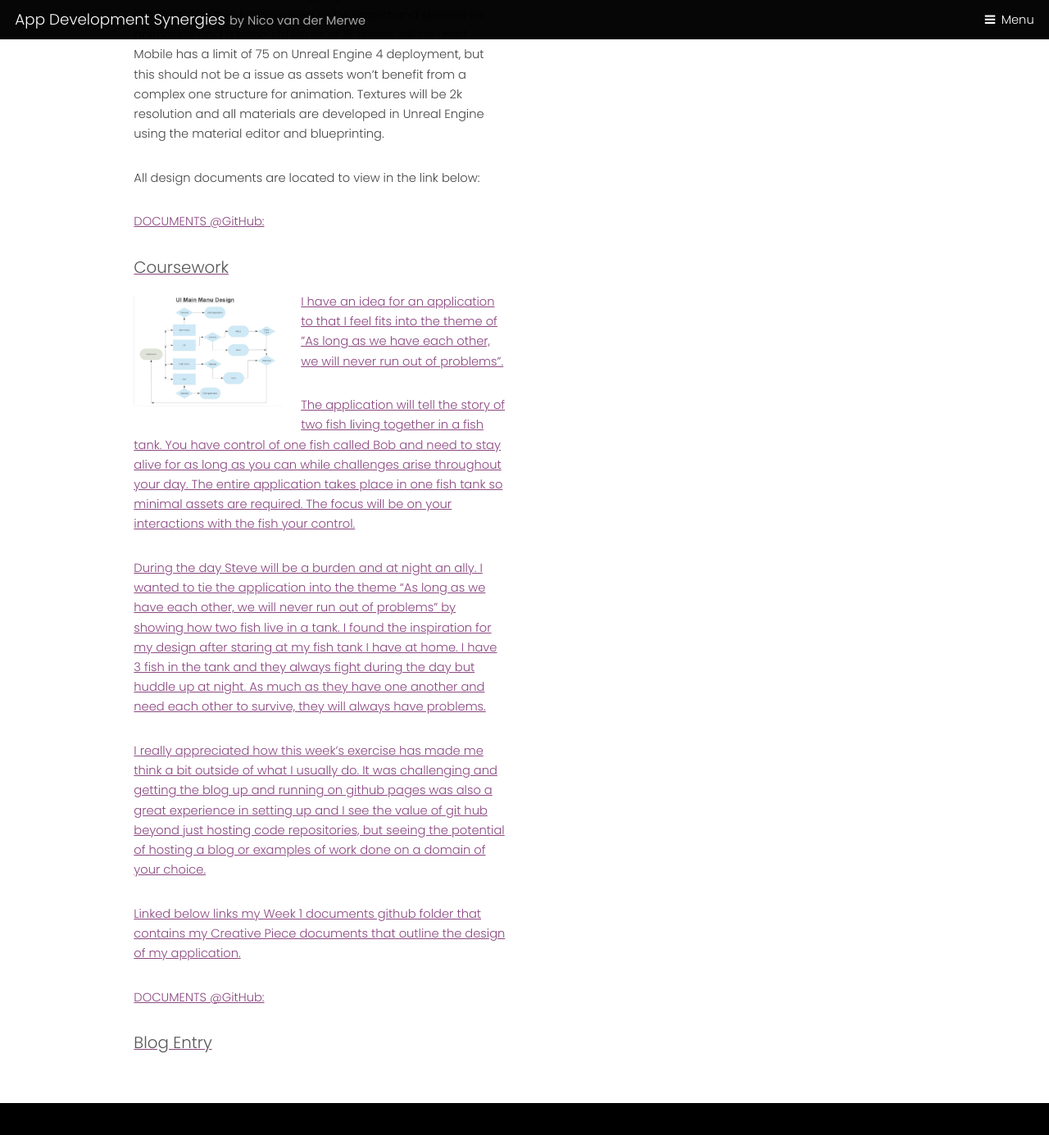
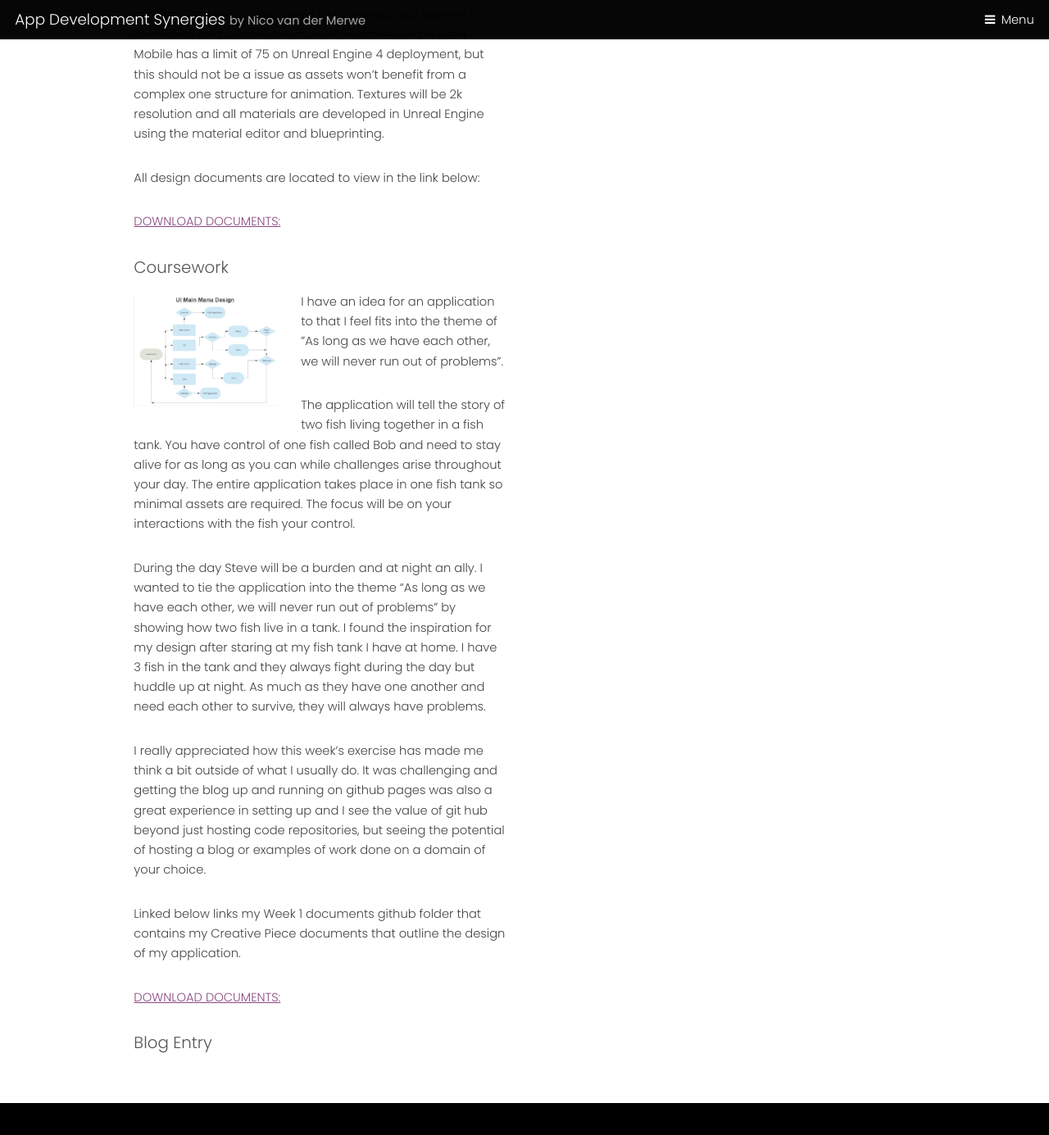
Before and after one commit to NicoVDMerweCRJ/NicoVDMerweCRJ.github.io, a Jekyll site: the page appdevelopmentsynergies.html, which Jekyll copies as it is, in a window 1280 px wide and 1400 px high, scrolled down 2950 px. Shown: the top 1385 px of the window at 82% size. Built offline with Jekyll 4.4.1, drawn with Linux system fonts in a browser that asks for light colours.

Commit message:
Update appdevelopmentsynergies.html

```diff
--- a/appdevelopmentsynergies.html
+++ b/appdevelopmentsynergies.html
@@ -80,9 +80,7 @@ Textures will be 2k resolution and all materials are developed in Unreal Engine
 							<p> All design documents are located to view in the link below:
 
 							<a href="https://github.com/NicoVDMerweCRJ/NicoVDMerweCRJ.github.io/tree/master/App%20Development%20Synergies/Week%201/Documents"></p>
-							<p>DOCUMENTS @GitHub:</p>
-							<a href="https://github.com/NicoVDMerweCRJ/NicoVDMerweCRJ.github.io/tree/master/App%20Development%20Synergies/Week%201/Documents"></p>
-
+							<p>DOWNLOAD DOCUMENTS:</p></a>
 
 							<h3>Coursework</h4>
 							<p><span class="image left"><img src="App Development Synergies/Week 1/Documents/UIMainMenuDesignFlowChart.jpg" alt="" /></span>I have an idea for an application to that I feel fits into the theme of ”As long as we have each other, we will never run out of problems”.</p>
@@ -92,9 +90,7 @@ Textures will be 2k resolution and all materials are developed in Unreal Engine
 							<p>Linked below links my Week 1 documents github folder that contains my Creative Piece documents that outline the design of my application.</p>
 
 							<a href="https://github.com/NicoVDMerweCRJ/NicoVDMerweCRJ.github.io/tree/master/App%20Development%20Synergies/Week%201/Documents"></p>
-							<p>DOCUMENTS @GitHub:</p>
-							<a href="https://github.com/NicoVDMerweCRJ/NicoVDMerweCRJ.github.io/tree/master/App%20Development%20Synergies/Week%201/Documents"></p>
-
+							<p>DOWNLOAD DOCUMENTS:</p></a>
 							<h3>Blog Entry</h4>
 							<p></p>
 						</div>
```
